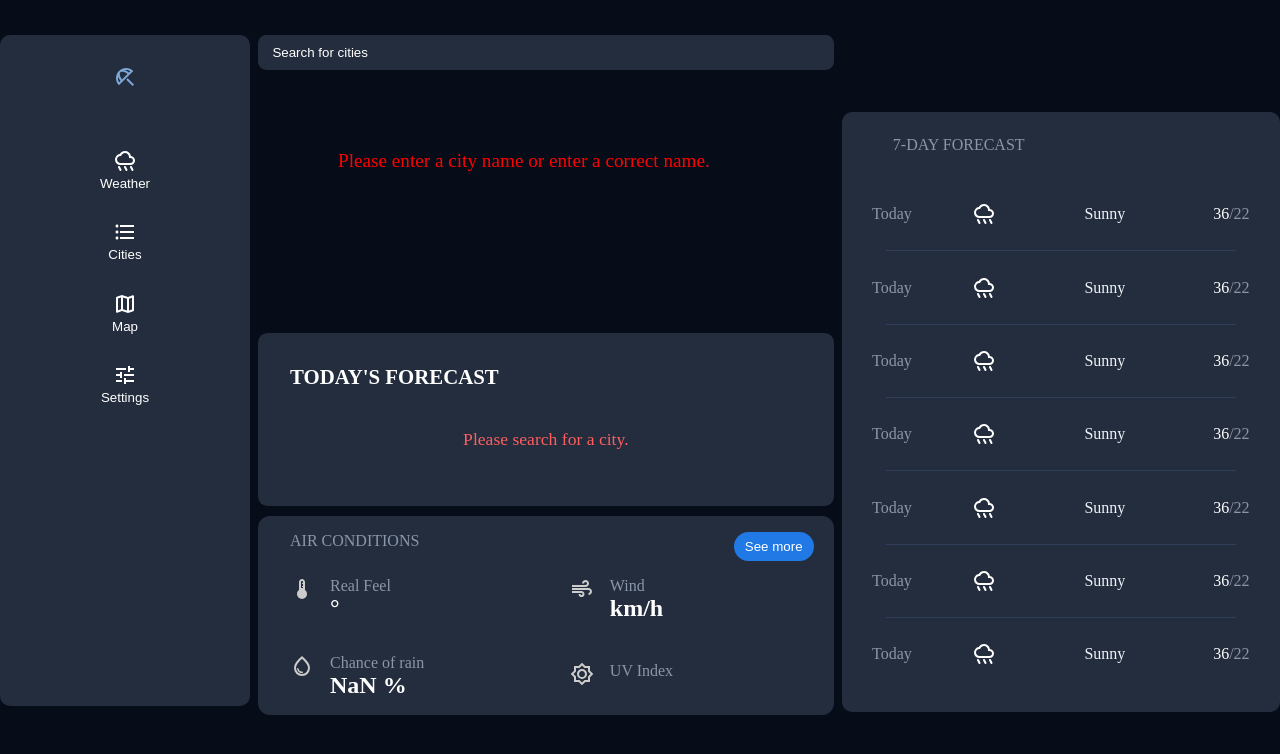
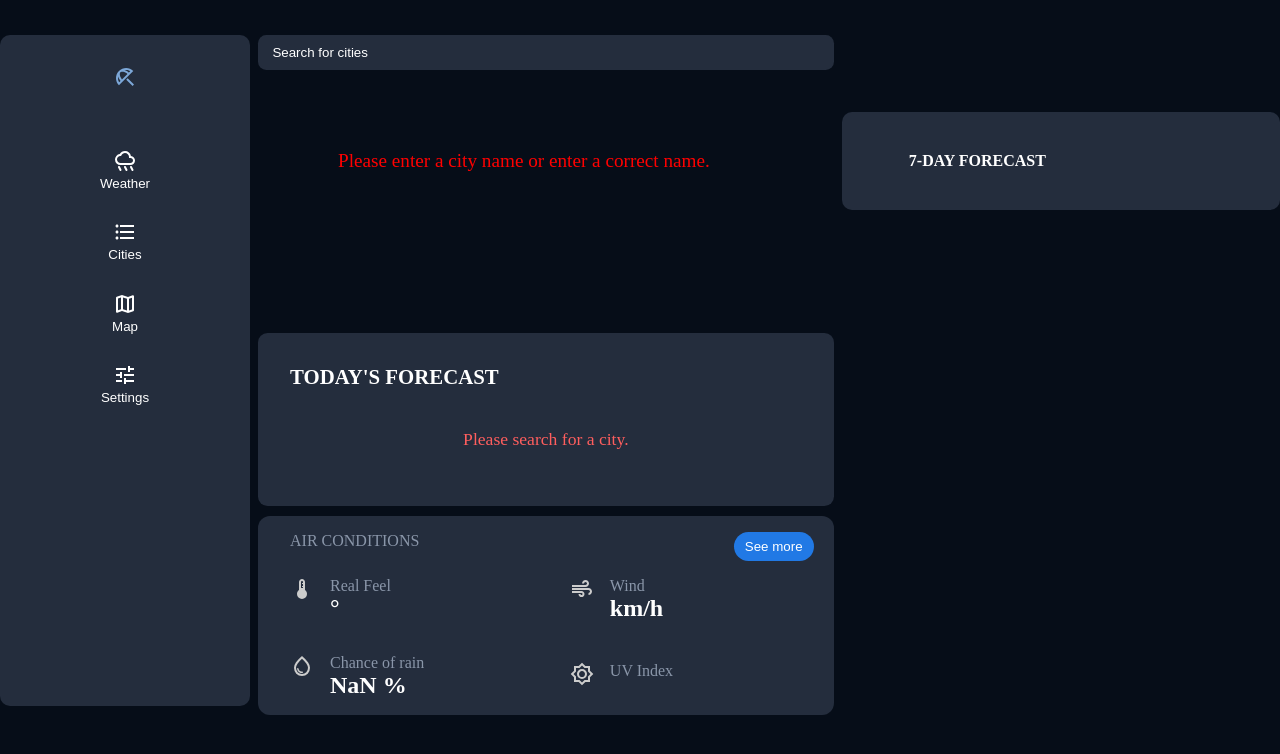
Before and after one commit to Axtam-01/Weather-APP-Vue-js, a Vue app: page / in a window 1280 px wide. Shown: the top 754 px of the page. Built offline with nearby package versions, Linux system fonts and the light colour scheme.

Commit message:
The javascript part of the 7-day weather forecast is complete.

```diff
--- a/src/components/App.vue
+++ b/src/components/App.vue
@@ -20,12 +20,13 @@
     </div>
 
     <div class="weekk">
-      <weeklyForecast />
+      <weeklyForecast :weeklyData="dailyForecast" />
     </div>
   </div>
 </template>
 
 <script setup>
+// Your existing code for fetching weather data
 import { ref, onMounted } from "vue";
 import axios from "axios";
 
@@ -40,6 +41,7 @@ const API_KEY = "286d526543394fa53c2fcb9d35c1ddf7";
 
 const weather = ref(null);
 const forecastData = ref([]);
+const dailyForecast = ref([]);
 const errorMessage = ref("");
 const loading = ref(false);
 
@@ -55,24 +57,48 @@ const fetchWeather = async (city) => {
     const res = await axios.get(
       `https://api.openweathermap.org/data/2.5/forecast?q=${city}&appid=${API_KEY}&units=metric`
     );
+
     if (res.data.cod === "404") {
       errorMessage.value = "City not found. Please enter a valid name.";
       weather.value = null;
       forecastData.value = [];
+      dailyForecast.value = [];
     } else {
-      weather.value = res.data.list[0];  // Bu faqat birinchi kunni oladi
-      forecastData.value = res.data.list.slice(0, 6); // 6 kunlik prognoz
+      weather.value = res.data.list[0];
+      forecastData.value = res.data.list.slice(0, 6);
+
+      // Group forecast entries by date and pick the one closest to 12:00
+      const grouped = {};
+      res.data.list.forEach(item => {
+        const date = item.dt_txt.split(" ")[0];
+        if (!grouped[date]) grouped[date] = [];
+        grouped[date].push(item);
+      });
+
+      // Extract one item per day (closest to 12:00)
+      const days = Object.keys(grouped).slice(0, 7);
+      dailyForecast.value = days.map(date => {
+        const dayItems = grouped[date];
+        return dayItems.reduce((prev, curr) => {
+          const prevHour = parseInt(prev.dt_txt.split(" ")[1].split(":")[0]);
+          const currHour = parseInt(curr.dt_txt.split(" ")[1].split(":")[0]);
+          return Math.abs(currHour - 12) < Math.abs(prevHour - 12) ? curr : prev;
+        });
+      });
     }
   } catch (err) {
     errorMessage.value = "An error occurred. Please try again.";
     weather.value = null;
     forecastData.value = [];
+    dailyForecast.value = [];
     console.error("error:", err);
   } finally {
     loading.value = false;
   }
 };
 </script>
+
+
 
 <style>
 * {
@@ -107,6 +133,7 @@ body {
 .loadingMessage {
   color: red;
   font-size: 1.2rem;
+  widows: 100%;
   height: 15.4rem;
   padding: 5rem;
 }
--- a/src/components/nav.vue
+++ b/src/components/nav.vue
@@ -43,13 +43,7 @@
   </div>
 </template>
 <script>
-export default {
-  data() {
-    return {
 
-    }
-  },
-};
 </script>
 <style >
 .weatherIcon {
--- a/src/components/todaysForecast.vue
+++ b/src/components/todaysForecast.vue
@@ -54,7 +54,7 @@ defineProps({
 .temperatureBlock {
   display: flex;
   justify-content: flex-start;
-  gap: 2.5rem;
+  gap: 3rem;
   overflow-x: auto;
   padding-left: 1rem;
 }
@@ -76,11 +76,9 @@ defineProps({
   height: 40px;
   object-fit: contain;
   border-radius: 50%;
-  transition: transform 0.3s ease;
+
 }
-.forecastItem img:hover {
-  transform: scale(1.2);
-}
+
 .errorBlock {
   padding: 1.5rem;
   text-align: center;
--- a/src/components/weeklyForecast.vue
+++ b/src/components/weeklyForecast.vue
@@ -1,129 +1,82 @@
 <template>
   <div class="forecastWeek">
     <p class="textAside">7-DAY FORECAST</p>
-    <div class="weatherWrapper">
+    <div v-for="(day, index) in weeklyData" :key="index" class="weatherWrapper">
       <div class="todayBox">
-        <p>Today</p>
+        <p>{{ formatDate(day.dt_txt) }}</p>
         <img
-          src="/src/assets/img/rainy_24dp_FFFFFF_FILL0_wght400_GRAD0_opsz24.svg"
-          alt="cloud"
+          :src="getIconUrl(day.weather[0].icon)"
+          :alt="day.weather[0].description"
         />
-        <p>Sunny</p>
-        <p><span>36</span>/22</p>
+        <p>{{ day.weather[0].main }}</p>
+        <p><span>{{ Math.round(day.main.temp_max) }}°</span>/{{ Math.round(day.main.temp_min) }}°</p>
       </div>
-      <p class="linesAside"></p>
-    </div>
-    <div class="weatherWrapper">
-      <div class="todayBox">
-        <p>Today</p>
-        <img
-          src="/src/assets/img/rainy_24dp_FFFFFF_FILL0_wght400_GRAD0_opsz24.svg"
-          alt="cloud"
-        />
-        <p>Sunny</p>
-        <p><span>36</span>/22</p>
-      </div>
-    </div>
-    <div class="weatherWrapper">
-      <div class="todayBox">
-        <p>Today</p>
-        <img
-          src="/src/assets/img/rainy_24dp_FFFFFF_FILL0_wght400_GRAD0_opsz24.svg"
-          alt="cloud"
-        />
-        <p>Sunny</p>
-        <p><span>36</span>/22</p>
-      </div>
-    </div>
-    <div class="weatherWrapper">
-      <div class="todayBox">
-        <p>Today</p>
-        <img
-          src="/src/assets/img/rainy_24dp_FFFFFF_FILL0_wght400_GRAD0_opsz24.svg"
-          alt="cloud"
-        />
-        <p>Sunny</p>
-        <p><span>36</span>/22</p>
-      </div>
-    </div>
-    <div class="weatherWrapper">
-      <div class="todayBox">
-        <p>Today</p>
-        <img
-          src="/src/assets/img/rainy_24dp_FFFFFF_FILL0_wght400_GRAD0_opsz24.svg"
-          alt="cloud"
-        />
-        <p>Sunny</p>
-        <p><span>36</span>/22</p>
-      </div>
-    </div>
-
-    <div class="weatherWrapper">
-      <div class="todayBox">
-        <p>Today</p>
-        <img
-          src="/src/assets/img/rainy_24dp_FFFFFF_FILL0_wght400_GRAD0_opsz24.svg"
-          alt="cloud"
-        />
-        <p>Sunny</p>
-        <p><span>36</span>/22</p>
-      </div>
-    </div>
-
-    <div class="todayBox">
-      <p>Today</p>
-      <img
-        src="/src/assets/img/rainy_24dp_FFFFFF_FILL0_wght400_GRAD0_opsz24.svg"
-        alt="cloud"
-      />
-      <p>Sunny</p>
-      <p><span>36</span>/22</p>
     </div>
   </div>
 </template>
-<script>
-export default {
-  data() {
-    return {
 
-    }
-  },
+<script setup>
+const props = defineProps({
+  weeklyData: {
+    type: Array,
+    default: () => [],
+  }
+});
+
+const formatDate = (dateString) => {
+  const date = new Date(dateString);
+  return date.toLocaleDateString("en-US", { weekday: "short" });
+};
+
+const getIconUrl = (iconCode) => {
+  return `https://openweathermap.org/img/wn/${iconCode}@2x.png`;
 };
 </script>
-<style>
+
+<style scoped>
 .textAside {
   padding: 1.5rem;
   margin-left: 1.7rem;
+  font-weight: bold;
+  color: white;
 }
+
 .weatherWrapper::after {
   content: "";
   display: block;
-  border-bottom: 0.0625rem solid #2e3e5b;
+  border-bottom: 1px solid #2e3e5b;
   margin: 0 auto;
   width: 80%;
-}
-.forecastWeek {
-  color: #ffff;
-}
-.forecastWeek {
-  widows: 100%;
-  height: 37.5rem;
-  color: #8a96a9;
-  background-color: #242d3d;
-  margin-top: 1.8rem;
-  border-radius: 0.625rem;
 }
 .todayBox {
   display: flex;
   justify-content: space-around;
   align-items: center;
+  margin: 1rem 0;
 }
 
 .todayBox span {
   color: white;
 }
+
 .todayBox p:nth-child(3) {
   color: #eff3f9;
   margin: 1.7rem;
 }
+.todayBox img{
+  height:3rem;
+  width: 3rem;
+}
+.forecastWeek {
+  color: #8a96a9;
+  background-color: #242d3d;
+  margin-top: 1.8rem;
+  border-radius: 0.625rem;
+  padding: 1rem;
+  max-height: 37.5rem;
+    overflow-y: auto;
+}
+.forecastWeek::-webkit-scrollbar {
+  display: none;
+}
 </style>
```
